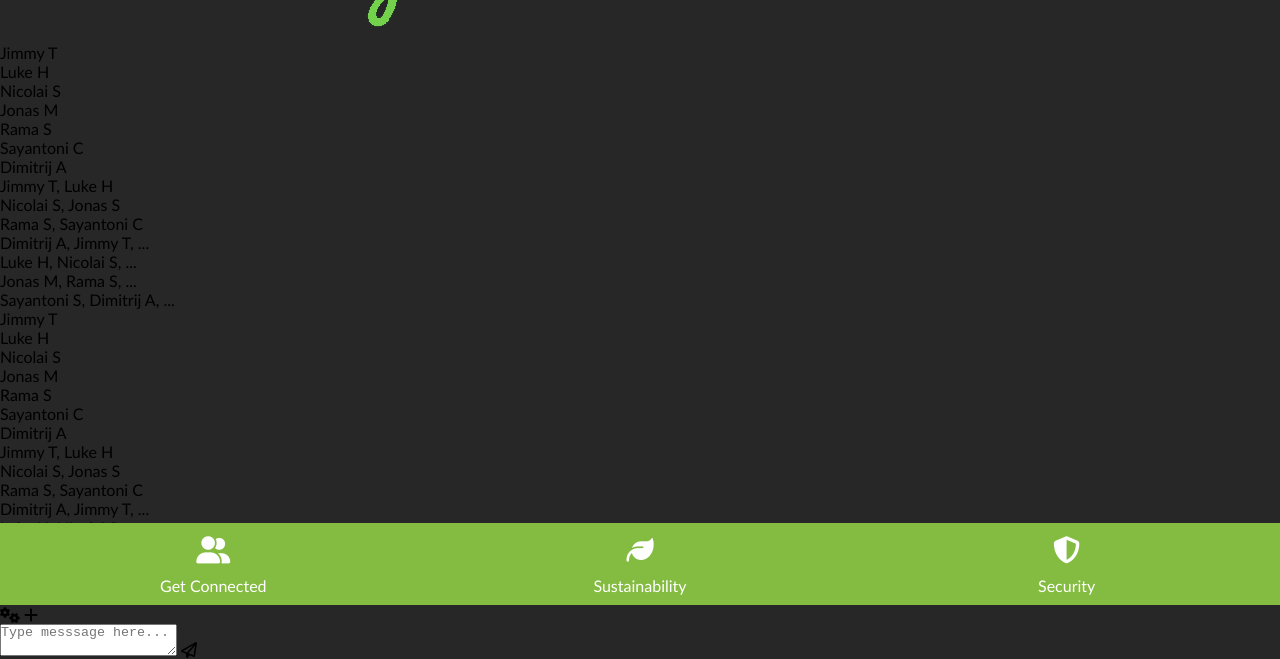
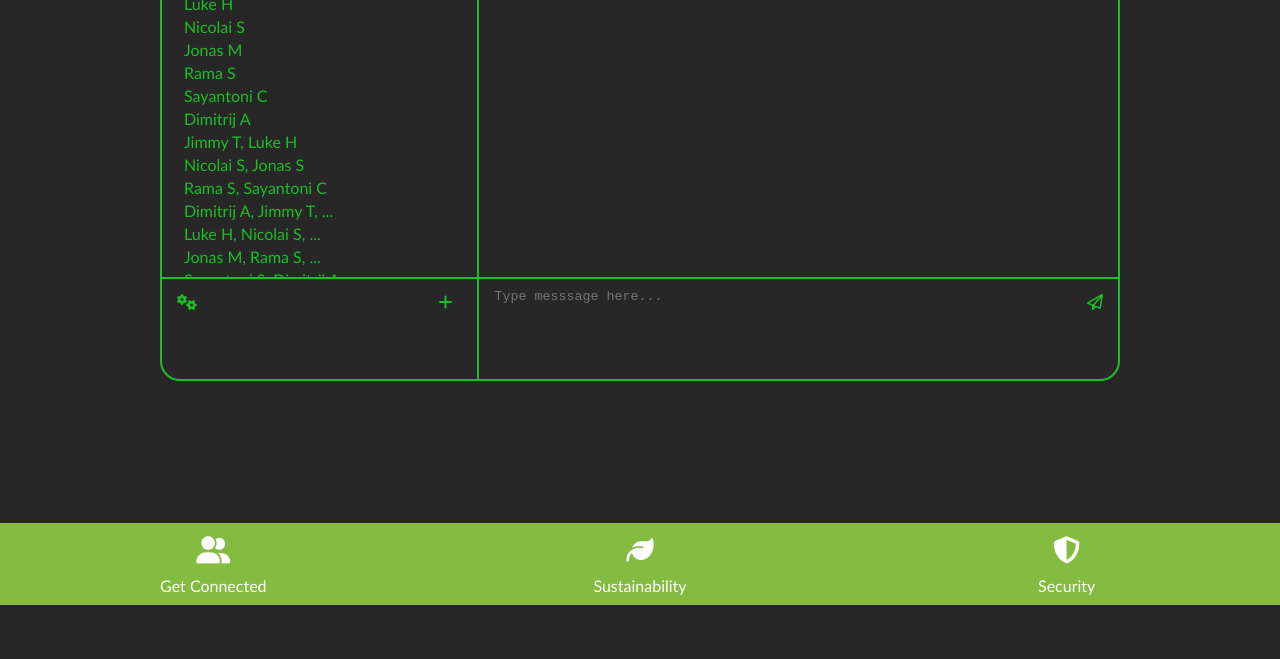
Before and after one commit to lharesign/SmartCityHackathon, a plain HTML site: page pm.html in a window 1280 px wide. Shown: the part 195-854 px from the top of the page. After the commit the page ends 800 px from the top, so only its background shows below. Drawn offline with Linux system fonts and the light colour scheme.

Commit message:
added styles + pm.html

```diff
--- a/pm.html
+++ b/pm.html
@@ -7,7 +7,7 @@
 </head>
 <body>
 	<div class="wrapper">
-        <img src="images/smartneigh.png">
+        <img src="images/smartneigh.png" class="image-logo">
         <div class="inner-wrap">
             <div class="chat-nav">
                 <p class="pers-chat">Jimmy T</p>
--- a/style.css
+++ b/style.css
@@ -568,3 +568,113 @@ a:visited {
     bottom: 60px;
     right: 55px;
 }
+
+.inner-wrap {
+    display:flex;
+    width: 75%;
+    margin: auto;
+    border: 2px solid rgba(29,189,39,1);
+    border-top-right-radius: 20px;
+    border-top-left-radius: 20px;
+    border-bottom: none;
+
+
+}
+
+.chat-nav {
+    flex:2;
+    padding:12px 22px;
+    overflow-y: auto;
+    padding-right: 30px;
+    height: 40vh;
+    color: rgba(29,189,39,1);
+}
+
+.chat-box {
+    padding:10px 15px;
+    flex:5;
+    margin-left: 20px;
+    border-left: 2px solid rgba(29,189,39,1);
+    overflow-y: auto;
+    height: 40vh;
+    color: rgba(29,189,39,1);
+
+}
+
+.pers-chat {
+    line-height:23px;
+}
+
+.bottom-wrap {
+    display:flex;
+    width: 75%;
+    margin: auto;
+    border: 2px solid rgba(29,189,39,1);
+    border-bottom-right-radius: 20px;
+    border-bottom-left-radius: 20px;
+}
+
+.opts {
+    flex:2;
+    padding:12px 22px;
+    overflow-y: auto;
+    padding-right: 30px;
+    height: 10vh;
+    color: rgba(29,189,39,1);
+    position: relative;
+}
+
+.type-box{
+    overflow-y: auto;
+    overflow: hidden;
+    border:none;
+    height: 10vh;
+    outline: none;
+    resize: none;
+    background-color: rgb(39, 39, 39);
+    display: block;
+    width: 90%;
+    color: rgba(29,189,39,1);
+    cursor: pointer;
+
+
+
+}
+
+.type-box-cont{
+    flex:5;
+    padding:10px 15px;
+    margin-left: 20px;
+    border-left: 2px solid rgba(29,189,39,1);
+    position: relative;
+    color: rgba(29,189,39,1);
+}
+
+#plane {
+    position:absolute;
+    top: 15px;
+    right: 15px;
+    color: rgba(29,189,39,1);
+    cursor: pointer;
+}
+
+#plus {
+    position:absolute;
+    top: 15px;
+    right: 5px;
+    color: rgba(29,189,39,1);
+    cursor: pointer;
+}
+
+#cogs {
+    position:absolute;
+    top: 15px;
+    left: 15px;
+    color: rgba(29,189,39,1);
+    cursor: pointer;
+}
+
+.pers-chat:hover{
+    background-color: rgb(49, 49, 49);
+    cursor: pointer;
+}
```
